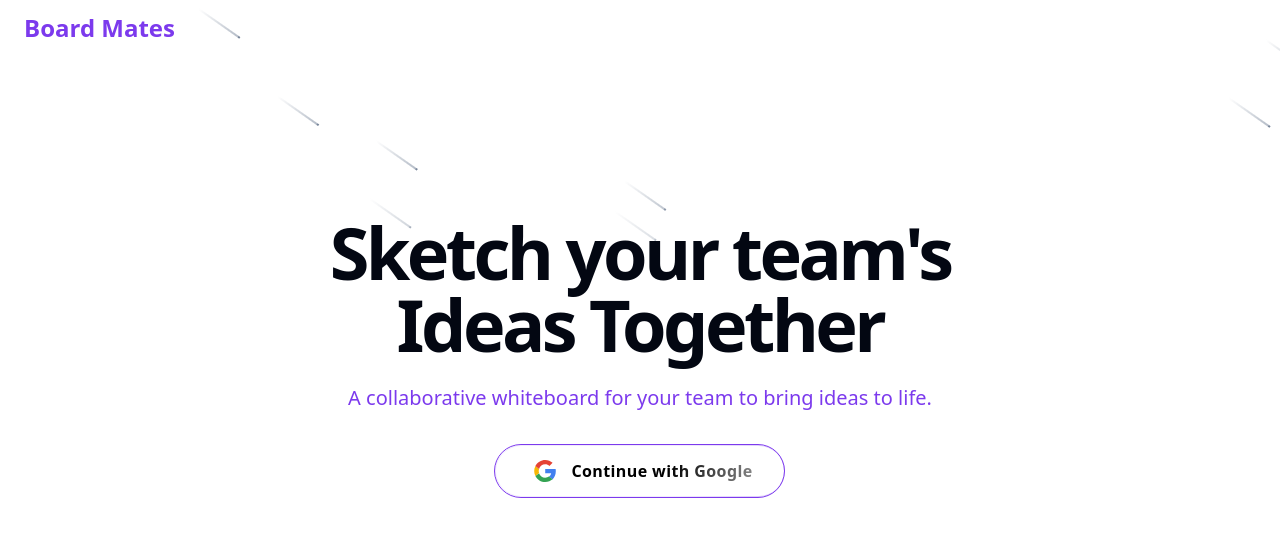
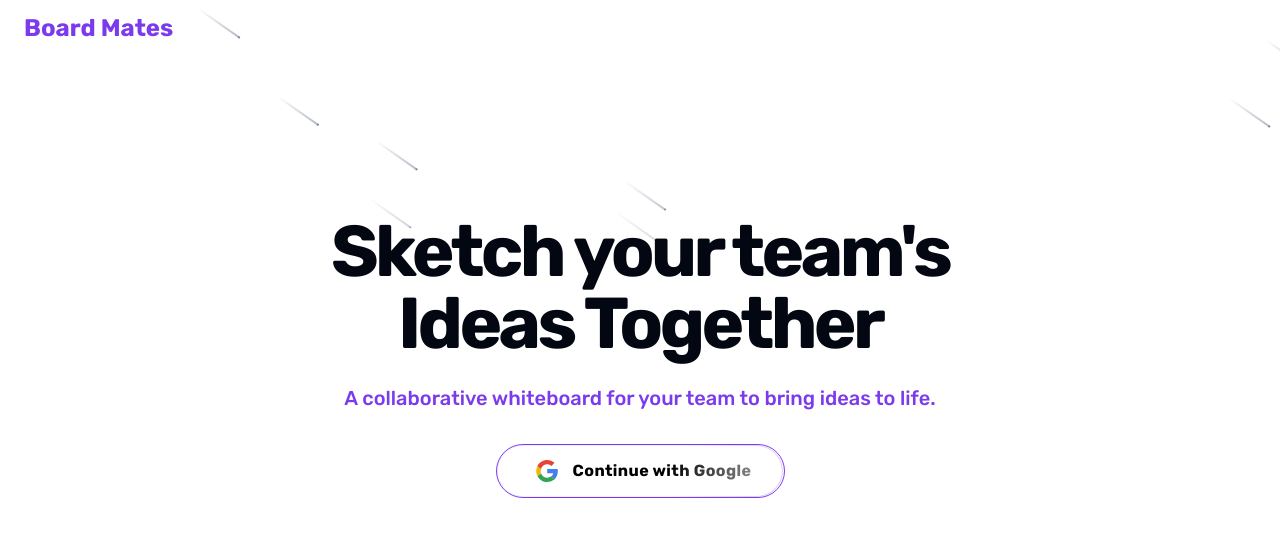
Before and after one commit to iSubhamMani/scribble, a Next.js app in the folder app/: page / in a window 1280 px wide. Shown: the top 536 px of the page. Built offline with nearby package versions, Linux system fonts and the light colour scheme.

Commit message:
update font

```diff
--- a/app/src/app/layout.tsx
+++ b/app/src/app/layout.tsx
@@ -1,15 +1,11 @@
 import type { Metadata } from "next";
-import { Geist, Geist_Mono } from "next/font/google";
+import { Rubik } from "next/font/google";
 import "./globals.css";
 
-const geistSans = Geist({
-  variable: "--font-geist-sans",
+const rubik = Rubik({
   subsets: ["latin"],
-});
-
-const geistMono = Geist_Mono({
-  variable: "--font-geist-mono",
-  subsets: ["latin"],
+  weight: ["300", "400", "500", "600", "700", "800", "900"], // Regular and bold weights
+  variable: "--font-rubik", // CSS variable for use in Tailwind or global styles
 });
 
 export const metadata: Metadata = {
@@ -24,11 +20,7 @@
 }>) {
   return (
     <html lang="en">
-      <body
-        className={`${geistSans.variable} ${geistMono.variable} antialiased`}
-      >
-        {children}
-      </body>
+      <body className={`${rubik.className} antialiased`}>{children}</body>
     </html>
   );
 }
```
